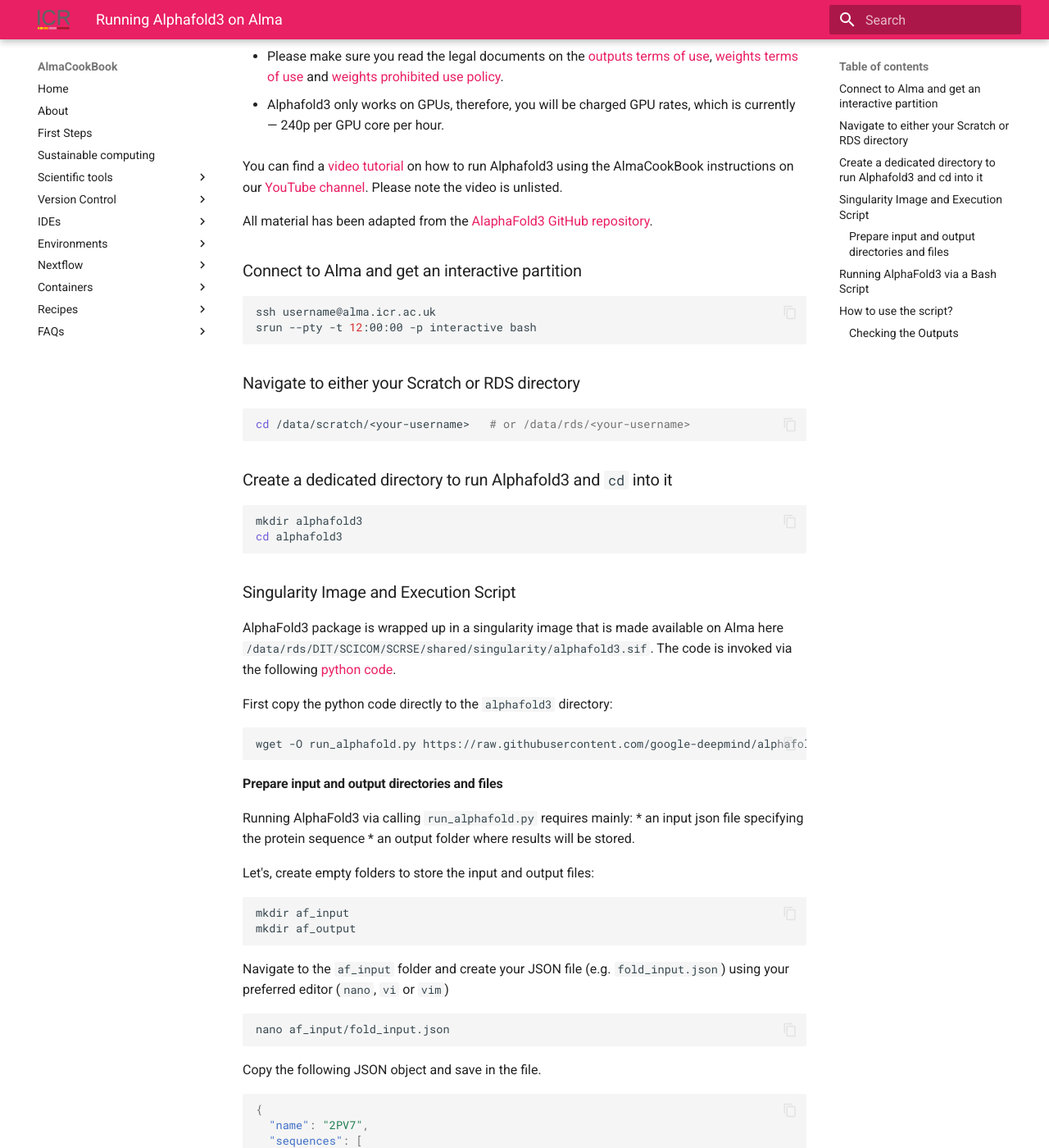
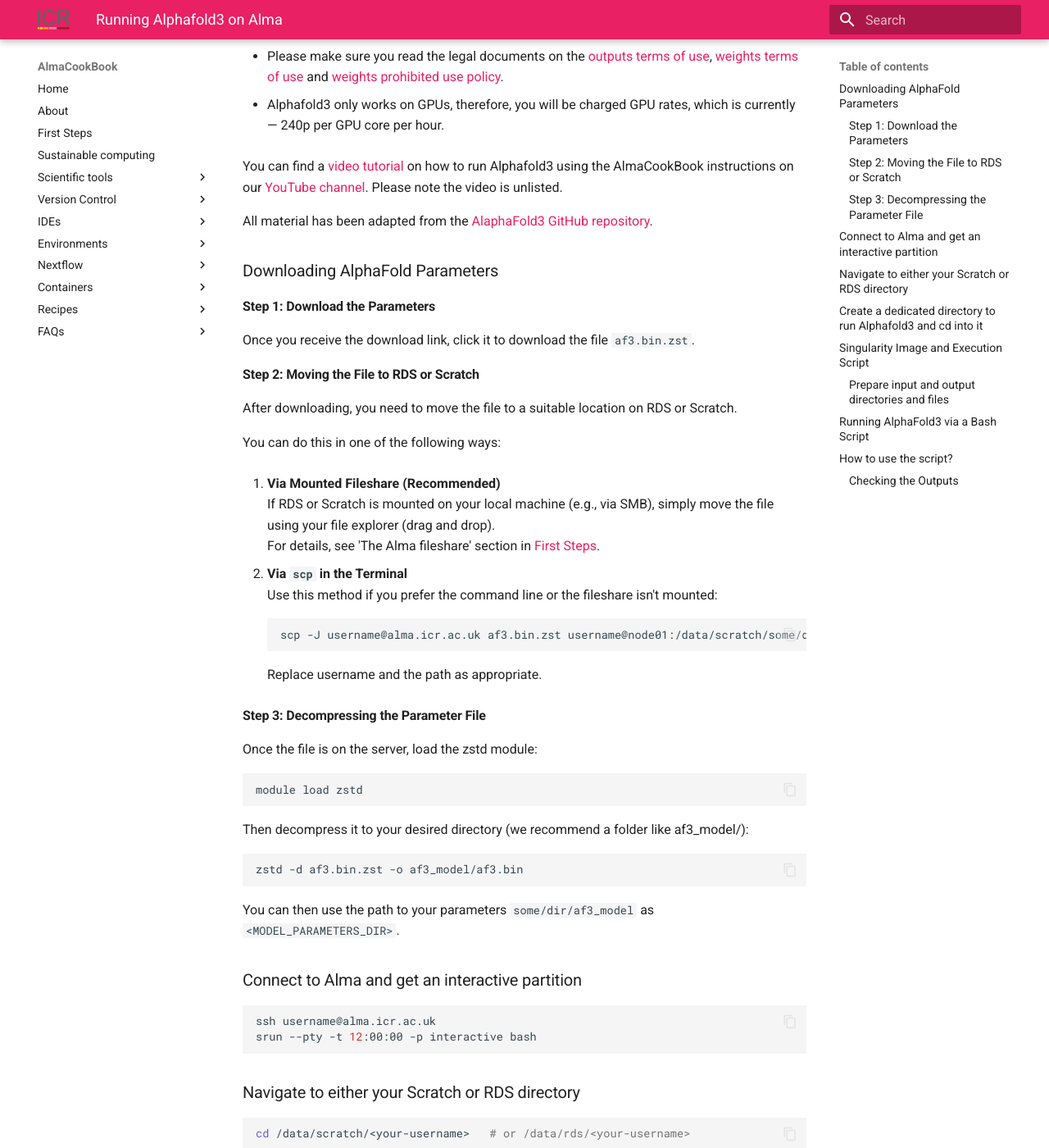
Before and after one commit to AlmaCookBook/AlmaCookBook.github.io, an MkDocs documentation site: the page built from docs/recipes/alphafold3.md, in a window 1280 px wide and 1400 px high, scrolled down 436 px. Shown: the whole window at 82% size. Built offline with MkDocs 1.6.1 and Material for MkDocs 9.7.7, drawn with Linux system fonts in a browser that asks for light colours.

Commit message:
added instructions for parameters

````diff
--- a/docs/recipes/alphafold3.md
+++ b/docs/recipes/alphafold3.md
@@ -16,6 +16,41 @@
 
 All material has been adapted from the [AlaphaFold3 GitHub repository](https://github.com/google-deepmind/alphafold3).
 
+### Downloading AlphaFold Parameters
+
+#### Step 1: Download the Parameters
+Once you receive the download link, click it to download the file `af3.bin.zst`.
+
+#### Step 2: Moving the File to RDS or Scratch
+After downloading, you need to move the file to a suitable location on RDS or Scratch.
+
+You can do this in one of the following ways:
+
+1. **Via Mounted Fileshare (Recommended)**
+  If RDS or Scratch is mounted on your local machine (e.g., via SMB), simply move the file using your file explorer (drag and drop).
+  For details, see 'The Alma fileshare' section in [First Steps](first_steps.md).
+
+2. **Via `scp` in the Terminal**
+  Use this method if you prefer the command line or the fileshare isn't mounted:
+
+    ```bash
+    scp -J username@alma.icr.ac.uk af3.bin.zst username@node01:/data/scratch/some/dir/
+    ```
+
+    Replace username and the path as appropriate.
+
+#### Step 3: Decompressing the Parameter File
+Once the file is on the server, load the zstd module:
+
+```bash
+module load zstd
+```
+Then decompress it to your desired directory (we recommend a folder like af3_model/):
+
+```bash
+zstd -d af3.bin.zst -o af3_model/af3.bin
+```
+You can then use the path to your parameters `some/dir/af3_model` as `<MODEL_PARAMETERS_DIR>`.
 
 ### Connect to Alma and get an interactive partition
 
````
